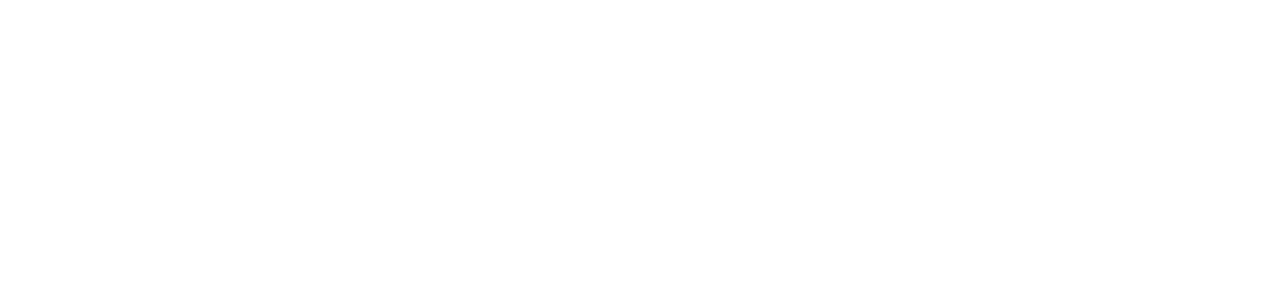
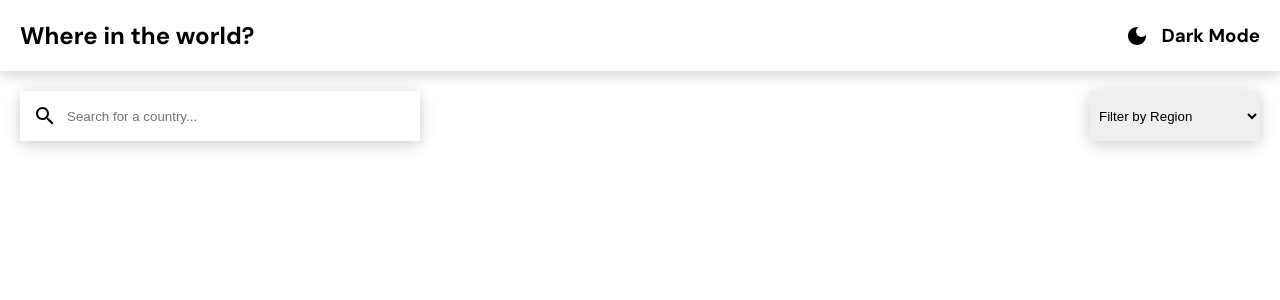
Before and after one commit to Deevyn9/Where-in-the-World, a React (Create React App) app: page / in a window 1280 px wide. Shown: the top 300 px of the page. Built offline with nearby package versions, Linux system fonts and the light colour scheme.

Commit message:
Created navbar

```diff
--- a/package.json
+++ b/package.json
@@ -3,11 +3,17 @@
   "version": "0.1.0",
   "private": true,
   "dependencies": {
+    "@emotion/react": "^11.10.4",
+    "@emotion/styled": "^11.10.4",
+    "@mui/icons-material": "^5.10.3",
+    "@mui/material": "^5.10.4",
     "@testing-library/jest-dom": "^5.16.5",
     "@testing-library/react": "^13.3.0",
     "@testing-library/user-event": "^13.5.0",
     "react": "^18.2.0",
     "react-dom": "^18.2.0",
+    "react-icons": "^4.4.0",
+    "react-router-dom": "^6.3.0",
     "react-scripts": "5.0.1",
     "web-vitals": "^2.1.4"
   },
--- a/src/App.css
+++ b/src/App.css
@@ -0,0 +1,66 @@
+@import url('https://fonts.googleapis.com/css2?family=DM+Sans:wght@400;700&display=swap');
+
+* {
+    margin: 0;
+    padding: 0;
+    box-sizing: border-box;
+}
+
+/* :root {
+    --light-mode-bg: #
+}  */
+
+body {
+    font-family: 'DM Sans', sans-serif;
+}
+
+header {
+    display: flex;
+    justify-content: space-between;
+    padding: 20px;
+    box-shadow: 0px 3px 15px rgba(0, 0, 0, 0.2);
+}
+
+.mode-switcher {
+    display: flex;
+    align-items: center;
+    justify-content: center;
+    gap: 12px;
+    cursor: pointer;
+}
+
+.app-body {
+    padding: 20px;
+}
+
+.filters {
+    display: flex;
+    justify-content: space-between;
+}
+
+.search-bar {
+    display: flex;
+    justify-content: center;
+    align-items: center;
+    gap: 10px;
+    height: 50px;
+    width: 400px;
+    box-shadow: 0px 3px 15px rgba(0, 0, 0, 0.2);
+}
+
+.search-bar input {
+    border: none;
+    background-color: transparent;
+    height: 80%;
+    width: 85%;
+    outline: none;
+}
+
+.select-bar select {
+    width: 170px;
+    height: 50px;
+    padding: 5px;
+    border: none;
+    box-shadow: 0px 3px 15px rgba(0, 0, 0, 0.2);
+    outline: none;
+}
--- a/src/App.js
+++ b/src/App.js
@@ -1,9 +1,12 @@
 import './App.css';
+import Header from './components/header';
+import Countries from './components/countries/countries';
 
 function App() {
   return (
     <div className="App">
-
+      <Header />
+      <Countries />
     </div>
   );
 }
--- /dev/null
+++ b/src/components/countries/countries.js
@@ -0,0 +1,31 @@
+import React from 'react'
+import SearchIcon from "@mui/icons-material/Search";
+
+const Countries = () => {
+  return (
+    <div>
+      <div className="app-body">
+        <div className="filters">
+          <div className="search-bar">
+            <SearchIcon />
+            <input type="text" placeholder="Search for a country..." />
+          </div>
+          <div className="select-bar">
+            <select placeholder="Filter by region">
+              <option disabled selected>
+                Filter by Region
+              </option>
+              <option>Africa</option>
+              <option>America</option>
+              <option>Asia</option>
+              <option>Europe</option>
+              <option>Ocenia</option>
+            </select>
+          </div>
+        </div>
+      </div>
+    </div>
+  );
+  }
+
+export default Countries
--- /dev/null
+++ b/src/components/header.js
@@ -0,0 +1,19 @@
+import React from 'react'
+// import LightModeIcon from "@mui/icons-material/LightMode";
+import DarkModeIcon from "@mui/icons-material/DarkMode";
+
+const Header = () => {
+  return (
+    <div>
+        <header>
+            <h2>Where in the world?</h2>
+            <div className="mode-switcher">
+                <DarkModeIcon />
+                <h3>Dark Mode</h3>
+            </div>
+        </header>
+    </div>
+  )
+}
+
+export default Header
```
Also changed, not shown: src/components/countries/country.js (added), 1 other file (tests, documents, lock files or other folders).
